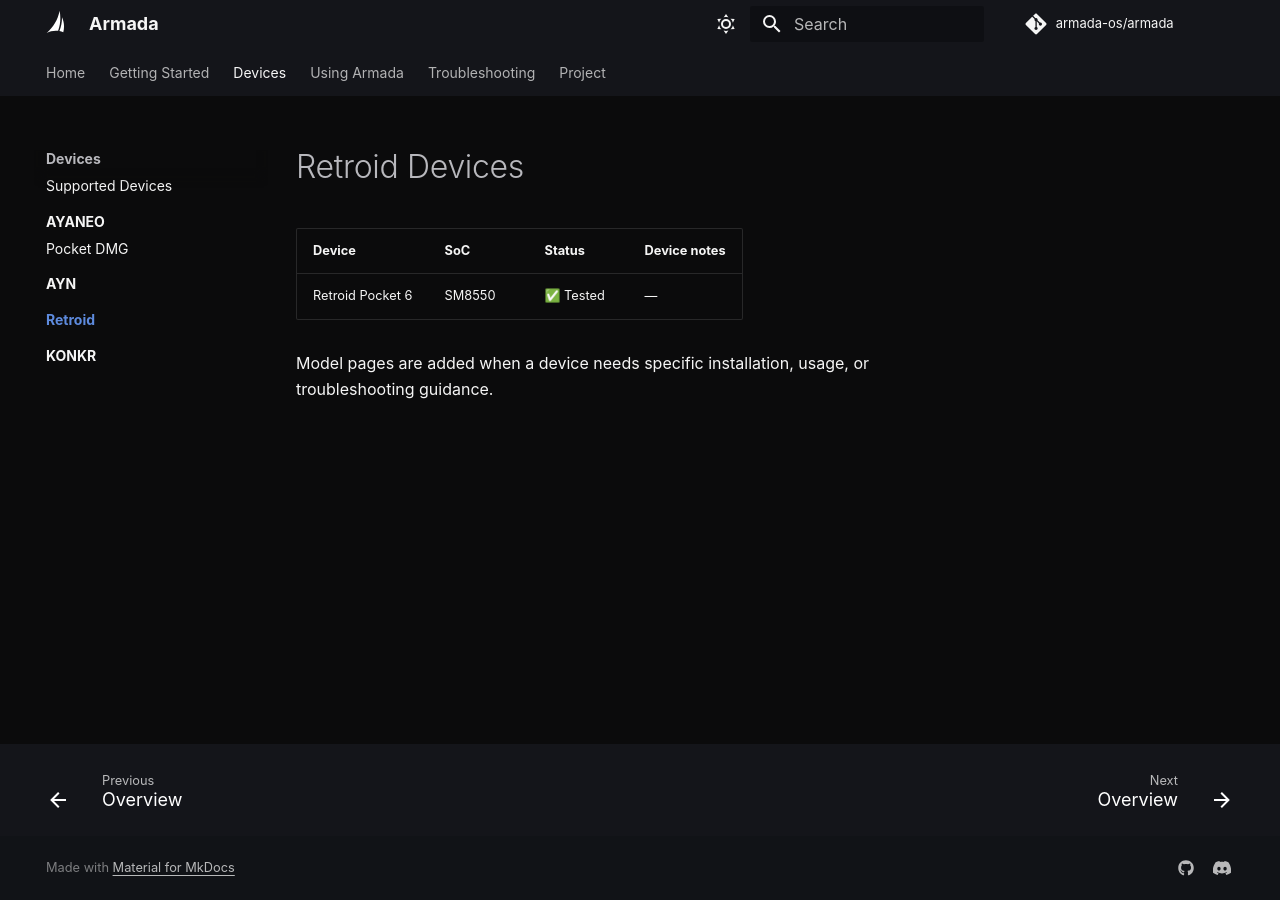
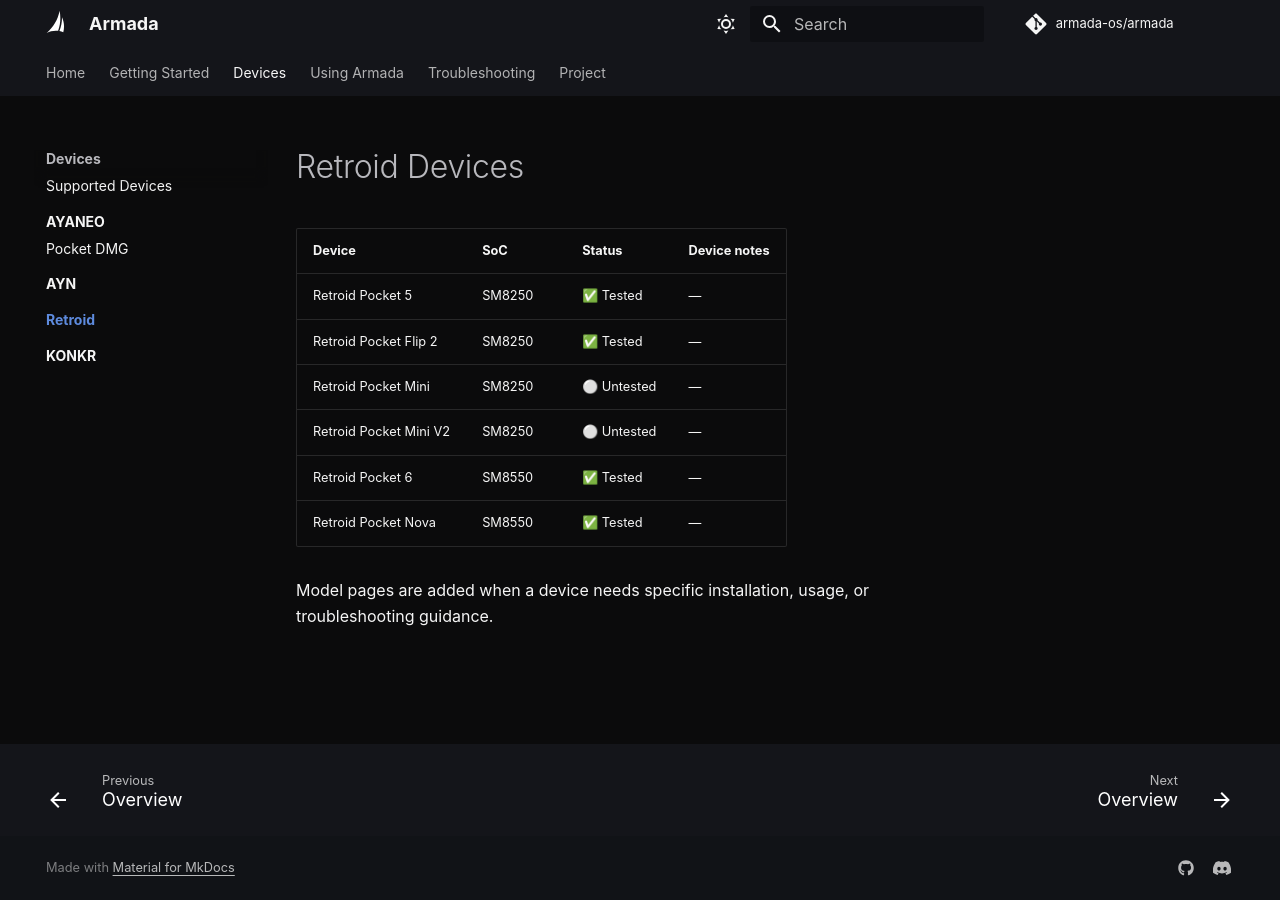
Before and after one commit to armada-os/armadaos.dev, an MkDocs documentation site: the page built from docs/Devices/Retroid/index.md, in a window 1280 px wide. Built offline with MkDocs 1.6.1 and Material for MkDocs 9.7.7, drawn with Linux system fonts in a browser that asks for light colours; comment, search, counter and statistics services are not loaded.

Commit message:
docs(devices): updated device list

```diff
--- a/docs/Devices/Retroid/index.md
+++ b/docs/Devices/Retroid/index.md
@@ -2,7 +2,12 @@
 
 | Device | SoC | Status | Device notes |
 |---|---|---|---|
+| Retroid Pocket 5 | SM8250 | ✅ Tested | — |
+| Retroid Pocket Flip 2 | SM8250 | ✅ Tested | — |
+| Retroid Pocket Mini | SM8250 | ⚪ Untested | — |
+| Retroid Pocket Mini V2 | SM8250 | ⚪ Untested | — |
 | Retroid Pocket 6 | SM8550 | ✅ Tested | — |
+| Retroid Pocket Nova | SM8550 | ✅ Tested | — |
 
 Model pages are added when a device needs specific installation, usage, or
 troubleshooting guidance.
```
Also changed, not shown: docs/Devices/KONKR/index.md (+1 -0 lines).
